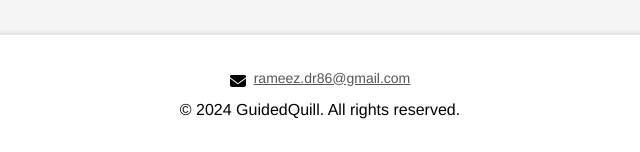
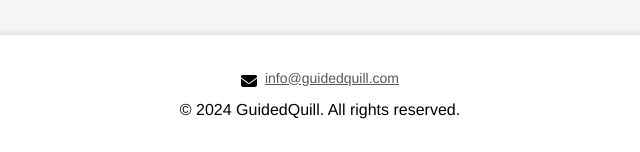
Before and after one commit to faiz021/guided-quill-html-css, a website: page index.html in a window 1280 px wide. Shown: the part 4006-4158 px from the top of the page, 320-960 px from the left. Drawn offline with Linux system fonts and the light colour scheme.

Commit message:
Updated email to info@guidedquill.com

```diff
--- a/index.html
+++ b/index.html
@@ -66,8 +66,8 @@
             />
           </svg>
           <span
-            ><a href="mailto:rameez.dr86@gmail.com">
-              rameez.dr86@gmail.com</a
+            ><a href="mailto:info@guidedquill.com">
+              info@guidedquill.com</a
             ></span
           >
         </div>
```
